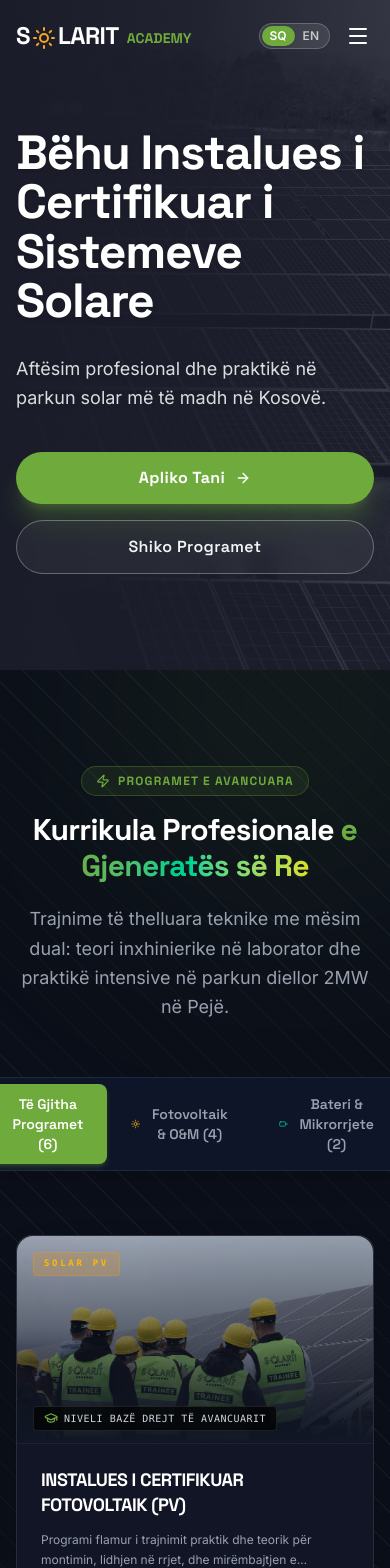
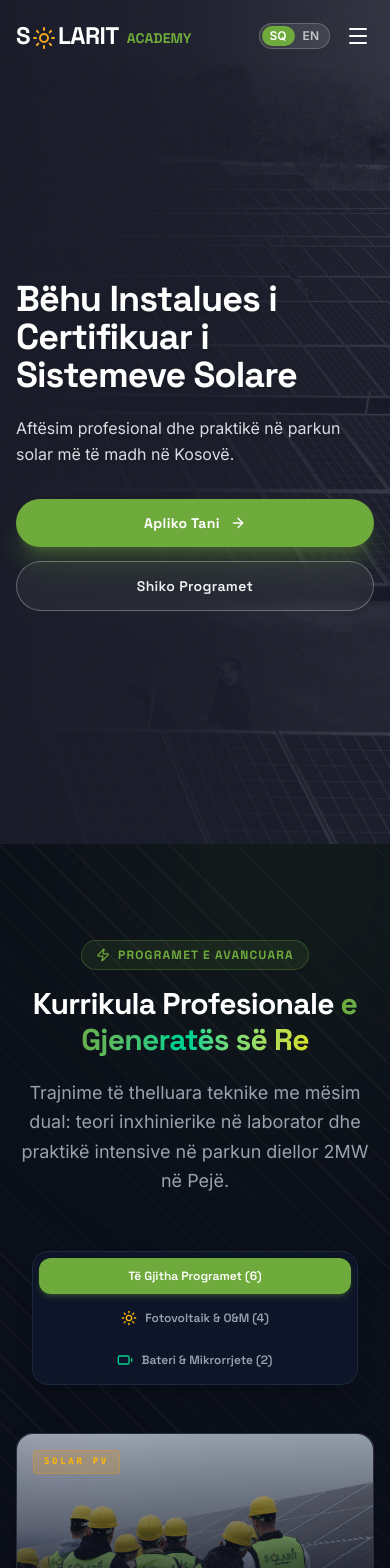
Before and after one commit to shalaje/Solarit-Academy, a React (Vite) app: page / in a window 390 px wide. Shown: the top 1568 px of the page. Built offline with nearby package versions, Linux system fonts and the light colour scheme.

Commit message:
style: improve responsive design for hero and grid
Adjusted Hero layout to support full-screen height and improved mobile responsiveness for the program filter tabs to ensure better usability across devices.

```diff
--- a/src/components/Hero.tsx
+++ b/src/components/Hero.tsx
@@ -5,7 +5,10 @@ export default function Hero() {
   const { t } = useLanguage();
 
   return (
-    <section id="home" className="relative pt-32 pb-24 lg:pt-48 lg:pb-36 overflow-hidden">
+    <section
+      id="home"
+      className="relative min-h-screen min-h-[100dvh] w-full flex flex-col justify-center pt-24 pb-12 sm:pt-28 sm:pb-16 lg:pt-36 lg:pb-32 overflow-hidden"
+    >
       {/* Background Image with Rich Contrast Overlay */}
       <div className="absolute inset-0 z-0 bg-brand-navy">
         <div className="absolute inset-0 bg-solar-motif opacity-[0.06] z-10 pointer-events-none"></div>
@@ -20,30 +23,30 @@ export default function Hero() {
         />
       </div>
 
-      <div className="relative z-10 max-w-7xl mx-auto px-4 sm:px-6 lg:px-8">
+      <div className="relative z-10 max-w-7xl mx-auto px-4 sm:px-6 lg:px-8 w-full my-auto">
         <div className="max-w-4xl transition-all duration-700 ease-out animate-in fade-in slide-in-from-bottom-3">
           {/* H1 Headline with Dominant Presence */}
-          <h1 className="text-5xl sm:text-6xl md:text-7xl lg:text-[5.25rem] xl:text-[5.75rem] font-heading font-extrabold text-white leading-[1.03] tracking-tight mb-7 drop-shadow-sm">
+          <h1 className="text-4xl sm:text-5xl md:text-6xl lg:text-[5.25rem] xl:text-[5.75rem] font-heading font-extrabold text-white leading-[1.05] tracking-tight mb-5 sm:mb-7 drop-shadow-sm">
             {t('hero.title')}
           </h1>
 
           {/* Supporting Paragraph with Enhanced Readability & Contrast */}
-          <p className="text-lg sm:text-xl md:text-2xl text-gray-200/95 font-normal mb-10 max-w-2xl leading-relaxed drop-shadow-sm">
+          <p className="text-base sm:text-lg md:text-xl lg:text-2xl text-gray-200/95 font-normal mb-8 sm:mb-10 max-w-2xl leading-relaxed drop-shadow-sm">
             {t('hero.subtitle')}
           </p>
 
           {/* Action CTAs with Distinct Primary / Secondary Hierarchy */}
-          <div className="flex flex-col sm:flex-row items-stretch sm:items-center gap-4">
+          <div className="flex flex-col sm:flex-row items-stretch sm:items-center gap-3.5 sm:gap-4">
             <a
               href="#contact"
-              className="inline-flex items-center justify-center font-heading font-bold tracking-wide rounded-full px-8 py-3.5 text-base transition-all duration-200 hover:-translate-y-0.5 active:translate-y-0 bg-brand-green hover:bg-brand-green/90 text-white shadow-xl shadow-brand-green/30 hover:shadow-2xl hover:shadow-brand-green/40 gap-2.5"
+              className="inline-flex items-center justify-center font-heading font-bold tracking-wide rounded-full px-7 sm:px-8 py-3.5 text-sm sm:text-base transition-all duration-200 hover:-translate-y-0.5 active:translate-y-0 bg-brand-green hover:bg-brand-green/90 text-white shadow-xl shadow-brand-green/30 hover:shadow-2xl hover:shadow-brand-green/40 gap-2.5"
             >
               <span>{t('hero.apply')}</span>
               <ArrowRight className="w-4 h-4" />
             </a>
             <a
               href="#programs"
-              className="inline-flex items-center justify-center font-heading font-semibold tracking-wide rounded-full px-7 py-3.5 text-base transition-all duration-200 hover:-translate-y-0.5 active:translate-y-0 bg-white/5 hover:bg-white/10 text-white/95 hover:text-white border border-white/30 hover:border-white/60 backdrop-blur-sm gap-2"
+              className="inline-flex items-center justify-center font-heading font-semibold tracking-wide rounded-full px-6 sm:px-7 py-3.5 text-sm sm:text-base transition-all duration-200 hover:-translate-y-0.5 active:translate-y-0 bg-white/5 hover:bg-white/10 text-white/95 hover:text-white border border-white/30 hover:border-white/60 backdrop-blur-sm gap-2"
             >
               <span>{t('hero.programs')}</span>
             </a>
--- a/src/components/ProgramsGrid.tsx
+++ b/src/components/ProgramsGrid.tsx
@@ -461,39 +461,39 @@ export default function ProgramsGrid() {
         </div>
 
         {/* Filter Tabs */}
-        <div className="flex justify-center mb-16">
-          <div className="inline-flex p-1.5 rounded-xl bg-slate-900/90 border border-slate-800 shadow-xl backdrop-blur-md">
+        <div className="w-full flex justify-center mb-12 sm:mb-16 px-4 sm:px-6">
+          <div className="w-full sm:w-auto max-w-md sm:max-w-none p-1.5 sm:p-2 rounded-2xl sm:rounded-full bg-slate-900/90 border border-slate-800 shadow-xl backdrop-blur-md flex flex-col sm:flex-row gap-1.5 sm:gap-1">
             <button
               onClick={() => setActiveCategory('all')}
-              className={`px-6 py-2.5 rounded-lg text-sm font-heading font-semibold transition-all duration-200 ${
+              className={`w-full sm:w-auto flex items-center justify-center gap-2 px-5 py-2.5 rounded-xl sm:rounded-full text-xs sm:text-sm font-heading font-semibold transition-all duration-200 ${
                 activeCategory === 'all'
                   ? 'bg-brand-green text-white shadow-md shadow-brand-green/25'
                   : 'text-gray-400 hover:text-white hover:bg-white/5'
               }`}
             >
-              {currentLanguage === 'sq' ? 'Të Gjitha Programet (6)' : 'All Programs (6)'}
+              <span>{currentLanguage === 'sq' ? 'Të Gjitha Programet (6)' : 'All Programs (6)'}</span>
             </button>
             <button
               onClick={() => setActiveCategory('solar')}
-              className={`flex items-center gap-2 px-6 py-2.5 rounded-lg text-sm font-heading font-semibold transition-all duration-200 ${
+              className={`w-full sm:w-auto flex items-center justify-center gap-2 px-5 py-2.5 rounded-xl sm:rounded-full text-xs sm:text-sm font-heading font-semibold transition-all duration-200 ${
                 activeCategory === 'solar'
                   ? 'bg-brand-green text-white shadow-md shadow-brand-green/25'
                   : 'text-gray-400 hover:text-white hover:bg-white/5'
               }`}
             >
-              <Sun className="w-4 h-4 text-amber-400" />
-              {currentLanguage === 'sq' ? 'Fotovoltaik & O&M (4)' : 'Solar PV & O&M (4)'}
+              <Sun className="w-4 h-4 text-amber-400 shrink-0" />
+              <span>{currentLanguage === 'sq' ? 'Fotovoltaik & O&M (4)' : 'Solar PV & O&M (4)'}</span>
             </button>
             <button
               onClick={() => setActiveCategory('battery')}
-              className={`flex items-center gap-2 px-6 py-2.5 rounded-lg text-sm font-heading font-semibold transition-all duration-200 ${
+              className={`w-full sm:w-auto flex items-center justify-center gap-2 px-5 py-2.5 rounded-xl sm:rounded-full text-xs sm:text-sm font-heading font-semibold transition-all duration-200 ${
                 activeCategory === 'battery'
                   ? 'bg-brand-green text-white shadow-md shadow-brand-green/25'
                   : 'text-gray-400 hover:text-white hover:bg-white/5'
               }`}
             >
-              <Battery className="w-4 h-4 text-emerald-400" />
-              {currentLanguage === 'sq' ? 'Bateri & Mikrorrjete (2)' : 'Storage & Microgrids (2)'}
+              <Battery className="w-4 h-4 text-emerald-400 shrink-0" />
+              <span>{currentLanguage === 'sq' ? 'Bateri & Mikrorrjete (2)' : 'Storage & Microgrids (2)'}</span>
             </button>
           </div>
         </div>
```
